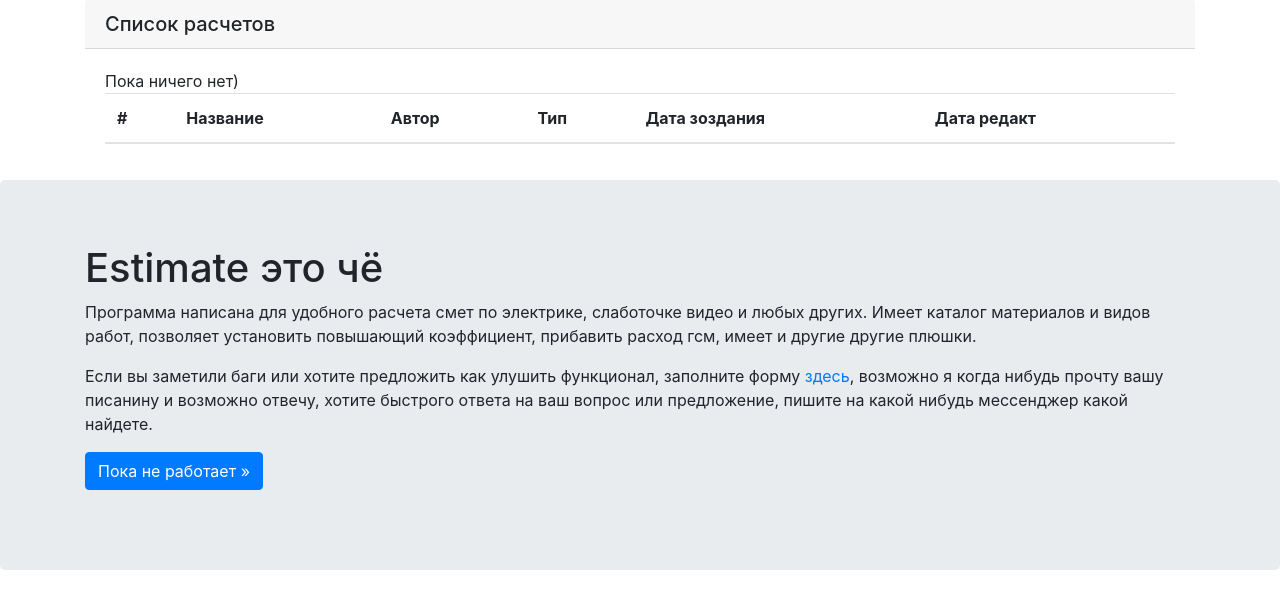
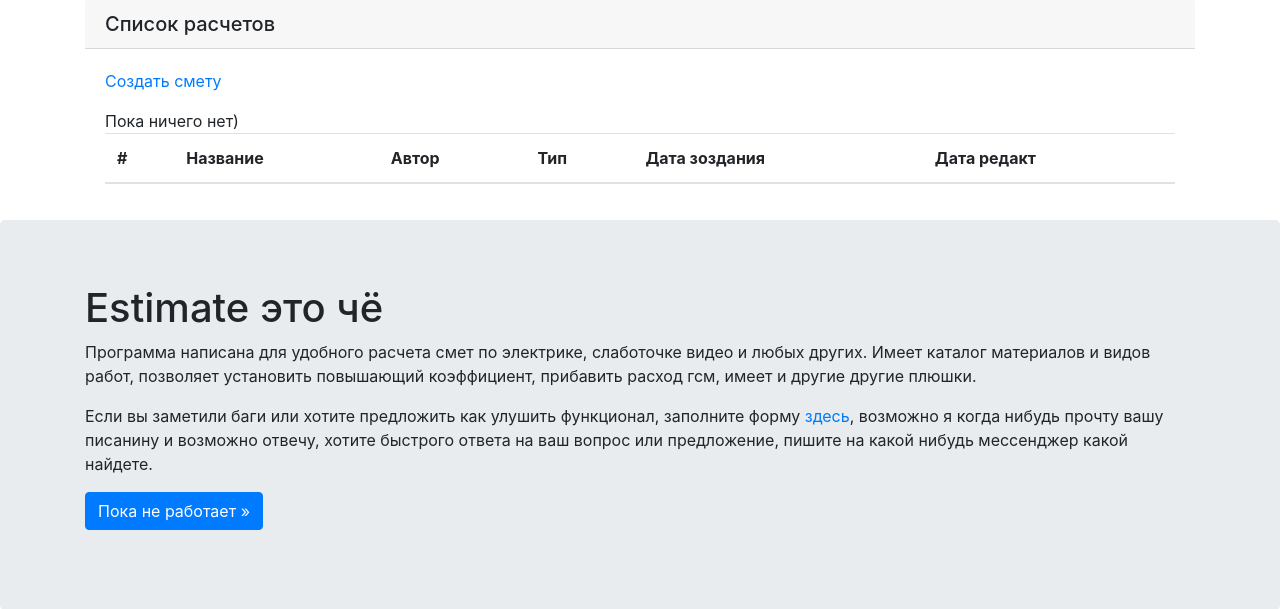
Before and after one commit to Akirosan/estimate, a Django app: page /estimate/ in a window 1280 px wide. Shown: the part 56-665 px from the top of the page. Run offline with Django 3.2, Linux system fonts and the light colour scheme; data that the repository does not hold is empty; parts of the project's set-up code (start-up, migrations or seed data) failed here and were passed over; some libraries are stand-ins or nearby versions.

```diff
--- a/calulate/templates/estimate/list.html
+++ b/calulate/templates/estimate/list.html
@@ -20,10 +20,11 @@
       </tr>
     </thead>
     <tbody>
+      <p><a href="{% url "add_calc" %}">Создать смету</a></p>
       {% for calc in calculate %}
         {% if forloop.first %}
           <p>Начало цикла</p>
-          <p><a href="{% url "add_calc" %}">Создать смету</a></p>
+
         {% endif %}
         <tr>
           <th scope="row">{{forloop.counter}}</th>
--- a/calulate/templates/estimate/materials.html
+++ b/calulate/templates/estimate/materials.html
@@ -22,12 +22,13 @@
       </tr>
     </thead>
     <tbody>
+      <div><a href="{% url "add_material" %}">Добавить материал</a></div>
       {% for material in materials %}
         {% if forloop.first %}
         <tr>
             <th></th>
             <th>
-                <div><a href="{% url "add_material" %}">Добавить материал</a></div>
+
             </th>
         </tr>
         <tr>
```
